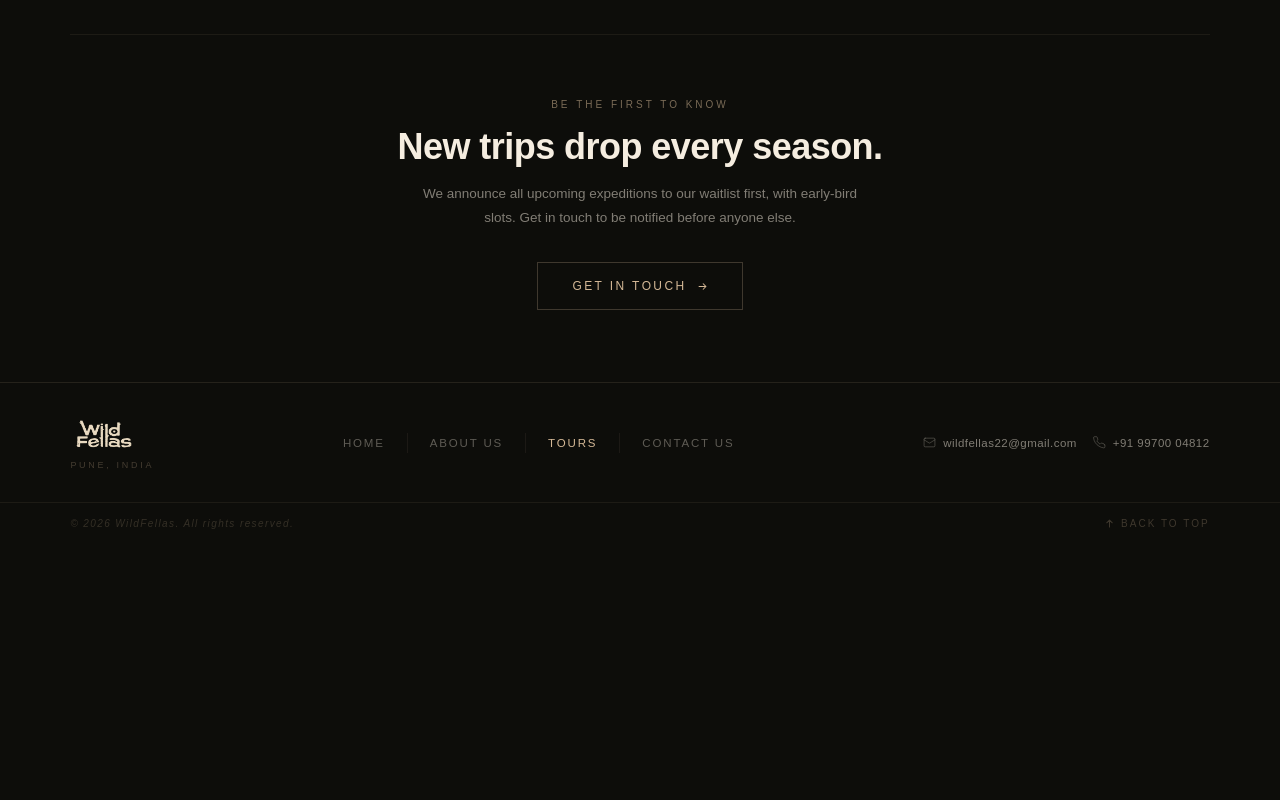
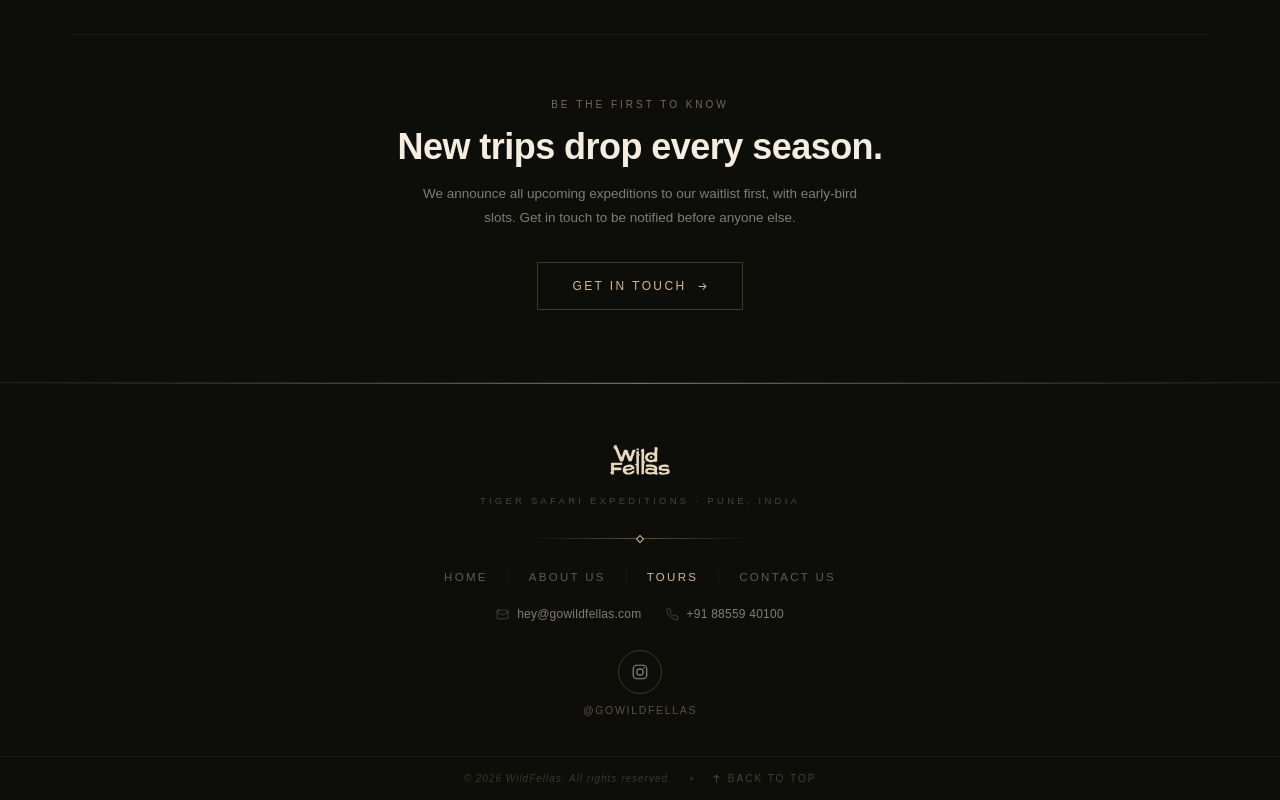
Before and after one commit to amaratitkar-lab/gowildFellas, a website: page Tours_Page.html in a window 1280 px wide. Shown: the part 1997-2797 px from the top of the page. Before the commit the page ends 2540 px from the top, so only its background shows below. Drawn offline with Linux system fonts and the light colour scheme; a web font is replaced by a local one.

Commit message:
Update Tours_Page.html

```diff
--- a/Tours_Page.html
+++ b/Tours_Page.html
@@ -461,65 +461,123 @@ a { color: inherit; text-decoration: none; }
 .wf-footer {
   position: relative; background: var(--bg);
   border-top: 1px solid var(--gold-12);
+  text-align: center;
 }
-.footer-main {
-  display: flex; align-items: center; justify-content: space-between; flex-wrap: wrap;
-  gap: 20px 32px;
-  padding: clamp(28px,4vh,44px) clamp(24px,5.5vw,72px);
-  border-bottom: 1px solid var(--gold-08);
-  max-width: 1280px; margin: 0 auto;
+.wf-footer::before {
+  content: '';
+  position: absolute; top: 0; left: 0; right: 0; height: 1px;
+  background: linear-gradient(to right, transparent, var(--gold) 50%, transparent);
+  opacity: .55;
 }
-.footer-wordmark { display: flex; flex-direction: column; gap: 7px; }
-.footer-wordmark-logo {
-  height: 38px; width: auto; mix-blend-mode: screen;
-  display: block; transition: opacity .35s;
+.footer-center {
+  max-width: 640px; margin: 0 auto;
+  padding: clamp(52px,7vh,84px) clamp(24px,6vw,48px) clamp(40px,5vh,56px);
+  display: flex; flex-direction: column; align-items: center;
 }
-.footer-wordmark-logo:hover { mix-blend-mode: screen; opacity: .85; }
-.footer-wordmark-tag {
-  font-size: 9px; letter-spacing: .3em; text-transform: uppercase;
-  color: var(--gold-28, rgba(212,184,150,.28));
+.footer-logo-link { display: inline-block; }
+.footer-brand-logo {
+  height: 42px; width: auto; mix-blend-mode: screen; display: block;
+  transition: opacity .35s;
 }
-.footer-nav { display: flex; align-items: center; gap: 0; flex-wrap: wrap; }
-.footer-nav-link {
-  font-size: 11.5px; letter-spacing: .16em; text-transform: uppercase;
-  color: var(--cream-35); padding: 4px clamp(12px,2vw,22px);
-  border-right: 1px solid var(--gold-08); transition: color .3s;
-  -webkit-tap-highlight-color: transparent; white-space: nowrap;
+.footer-logo-link:hover .footer-brand-logo { opacity: .8; }
+.footer-brand-kicker {
+  margin-top: 14px;
+  font-size: 9.5px; letter-spacing: .34em; text-transform: uppercase;
+  color: var(--gold-28, rgba(212,184,150,.32));
 }
-.footer-nav-link:first-child { padding-left: 0; }
-.footer-nav-link:last-child  { border-right: none; padding-right: 0; }
-.footer-nav-link:hover  { color: var(--gold); }
-.footer-nav-link.active { color: var(--gold); }
-.footer-contact-cluster {
-  display: flex; align-items: center; gap: 16px; flex-wrap: wrap; width: auto;
+.footer-divider {
+  position: relative;
+  width: 100%; max-width: 220px;
+  height: 1px;
+  margin: clamp(32px,4vh,44px) 0;
+  background: linear-gradient(to right, transparent, var(--gold-40) 50%, transparent);
 }
-.footer-contact-chip {
-  display: inline-flex; align-items: center; gap: 7px;
-  font-size: 11.5px; letter-spacing: .04em; color: var(--cream-50);
-  transition: color .3s; -webkit-tap-highlight-color: transparent; white-space: nowrap;
+.footer-divider::before {
+  content: '';
+  position: absolute; top: 50%; left: 50%;
+  width: 6px; height: 6px;
+  background: var(--bg);
+  border: 1px solid var(--gold);
+  transform: translate(-50%,-50%) rotate(45deg);
 }
-.footer-contact-chip svg { flex-shrink: 0; opacity: .55; transition: opacity .3s; }
-.footer-contact-chip:hover { color: var(--gold); }
-.footer-contact-chip:hover svg { opacity: 1; }
+.footer-nav-row {
+  display: flex; align-items: center; justify-content: center;
+  flex-wrap: wrap; row-gap: 10px;
+}
+.footer-nav-row a {
+  font-size: 11.5px; letter-spacing: .2em; text-transform: uppercase;
+  color: var(--cream-35); padding: 0 clamp(12px,2vw,20px);
+  transition: color .3s; -webkit-tap-highlight-color: transparent;
+}
+.footer-nav-row a:not(:last-child) { border-right: 1px solid var(--gold-08); }
+.footer-nav-row a:hover, .footer-nav-row a.active { color: var(--gold); }
+.footer-info-row {
+  display: flex; align-items: center; justify-content: center;
+  flex-wrap: wrap; gap: 24px;
+  margin-top: clamp(24px,3vh,32px);
+}
+.footer-info-row a {
+  display: inline-flex; align-items: center; gap: 8px;
+  font-size: 12px; letter-spacing: .02em; color: var(--cream-50);
+  transition: color .3s; -webkit-tap-highlight-color: transparent;
+}
+.footer-info-row a svg { opacity: .55; transition: opacity .3s; flex-shrink: 0; }
+.footer-info-row a:hover { color: var(--gold); }
+.footer-info-row a:hover svg { opacity: 1; }
+.footer-social-block {
+  margin-top: clamp(28px,3.6vh,36px);
+  display: flex; flex-direction: column; align-items: center; gap: 10px;
+}
+.footer-social-link {
+  display: flex; align-items: center; justify-content: center;
+  width: 44px; height: 44px; border-radius: 50%;
+  border: 1px solid rgba(212,184,150,.25);
+  color: rgba(245,237,224,.55);
+  transition: color .35s, border-color .35s, background .35s, transform .35s var(--ease-out);
+  -webkit-tap-highlight-color: transparent;
+}
+.footer-social-link:hover {
+  color: var(--bg); background: var(--gold); border-color: var(--gold);
+  transform: translateY(-2px) scale(1.05);
+}
+.footer-social-link svg { display: block; }
+.footer-social-handle {
+  font-size: 10.5px; letter-spacing: .16em; text-transform: uppercase;
+  color: rgba(212,184,150,.4);
+  transition: color .3s;
+}
+.footer-social-block:hover .footer-social-handle { color: var(--gold); }
 .footer-bottom {
-  display: flex; align-items: center; justify-content: space-between; flex-wrap: wrap;
-  gap: 8px;
-  padding: clamp(12px,1.8vh,18px) clamp(24px,5.5vw,72px)
-           max(clamp(12px,1.8vh,18px), calc(clamp(12px,1.8vh,18px) + var(--safe-b)));
-  max-width: 1280px; margin: 0 auto;
+  display: flex; align-items: center; justify-content: center; flex-wrap: wrap;
+  gap: 6px 18px;
+  padding: clamp(16px,2vh,20px) clamp(24px,5.5vw,72px)
+           max(clamp(16px,2vh,20px), calc(clamp(16px,2vh,20px) + var(--safe-b)));
+  border-top: 1px solid var(--gold-08);
 }
 .footer-bottom-copy {
-  font-size: 10px; letter-spacing: .14em; font-style: italic; color: rgba(212,184,150,.2);
+  font-size: 10px; letter-spacing: .1em; font-style: italic; color: rgba(212,184,150,.24);
 }
+.footer-bottom-sep { width: 3px; height: 3px; border-radius: 50%; background: rgba(212,184,150,.2); }
 .footer-back-top {
   display: inline-flex; align-items: center; gap: 6px;
   font-size: 10px; letter-spacing: .2em; text-transform: uppercase;
-  color: rgba(212,184,150,.25); cursor: pointer; background: none; border: none;
+  color: rgba(212,184,150,.3); cursor: pointer; background: none; border: none;
   transition: color .35s var(--ease-out);
 }
 .footer-back-top:hover { color: var(--gold); }
 .footer-back-top svg { transition: transform .35s var(--ease-out); }
 .footer-back-top:hover svg { transform: translateY(-3px); }
+@media (max-width: 600px) {
+  .footer-center { padding: 44px max(20px, calc(18px + var(--safe-l))) 36px; }
+  .footer-nav-row a { padding: 0 12px; font-size: 11px; }
+  .footer-nav-row a:not(:last-child) { border-right: none; }
+  .footer-info-row { gap: 14px 20px; }
+  .footer-bottom { padding: 14px max(20px, calc(18px + var(--safe-l))) max(14px, calc(14px + var(--safe-b))); }
+}
+@media (max-width: 374px) {
+  .footer-brand-logo { height: 34px; }
+}
+
 
 /* ═══════════════════════════════════════════════
    COMING SOON MODAL
@@ -602,13 +660,6 @@ a { color: inherit; text-decoration: none; }
   .horizon-strip { flex-direction: column; align-items: flex-start; }
   .birding-soon-card { flex-direction: column; align-items: flex-start; }
   .birding-soon-cta { width: 100%; justify-content: center; }
-
-  .footer-main { flex-direction: column; align-items: flex-start; padding: 28px max(20px, calc(18px + var(--safe-l))); }
-  .footer-nav { flex-wrap: wrap; }
-  .footer-nav-link { font-size: 11px; letter-spacing: .12em; padding: 4px 14px; }
-  .footer-nav-link:first-child { padding-left: 0; }
-  .footer-contact-cluster { gap: 14px; }
-  .footer-bottom { padding: 12px max(20px, calc(18px + var(--safe-l))); }
 }
 @media (max-width: 700px) {
   .wf-nav-desktop, .wf-nav-divider, .wf-nav-cta { display: none; }
@@ -868,40 +919,57 @@ a { color: inherit; text-decoration: none; }
      FOOTER
 ══════════════════════════════════════════════ -->
 <footer class="wf-footer" role="contentinfo">
-  <div class="footer-main">
-    <div class="footer-wordmark">
-      <a href="index.html" aria-label="WildFellas — Home">
-        <img class="footer-wordmark-logo" src="assets/images/WildFellas_logo.png" alt="WildFellas"/>
-      </a>
-      <span class="footer-wordmark-tag">Pune, India</span>
-    </div>
-    <nav class="footer-nav" aria-label="Footer navigation">
-      <a class="footer-nav-link"        href="index.html">Home</a>
-      <a class="footer-nav-link"        href="about.html">About Us</a>
-      <a class="footer-nav-link active" href="Tours_Page.html">Tours</a>
-      <a class="footer-nav-link"        href="Contact_Page.html">Contact Us</a>
+
+  <div class="footer-center">
+
+    <a class="footer-logo-link" href="index.html" aria-label="WildFellas — Home">
+      <img class="footer-brand-logo" src="assets/images/WildFellas_logo.png" alt="WildFellas"/>
+    </a>
+    <span class="footer-brand-kicker">Tiger Safari Expeditions · Pune, India</span>
+
+    <div class="footer-divider" aria-hidden="true"></div>
+
+    <nav class="footer-nav-row" aria-label="Footer navigation">
+      <a href="index.html">Home</a>
+      <a href="about.html">About Us</a>
+      <a href="Tours_Page.html" class="active">Tours</a>
+      <a href="Contact_Page.html">Contact Us</a>
     </nav>
 
-    <div class="footer-contact-cluster">
-      <a class="footer-contact-chip" href="mailto:wildfellas22@gmail.com">
+    <div class="footer-info-row">
+      <a href="mailto:hey@gowildfellas.com">
         <svg viewBox="0 0 24 24" fill="none" stroke="currentColor" stroke-width="1.5"
              stroke-linecap="round" stroke-linejoin="round" width="13" height="13">
           <rect x="2" y="4" width="20" height="16" rx="2"/>
           <path d="m22 7-8.97 5.7a1.94 1.94 0 0 1-2.06 0L2 7"/>
         </svg>
-        wildfellas22@gmail.com
+        <span>hey@gowildfellas.com</span>
       </a>
-      <a class="footer-contact-chip" href="tel:+919970004812">
+      <a href="tel:+919970004812">
         <svg viewBox="0 0 24 24" fill="none" stroke="currentColor" stroke-width="1.5"
              stroke-linecap="round" stroke-linejoin="round" width="13" height="13">
           <path d="M22 16.92v3a2 2 0 0 1-2.18 2 19.79 19.79 0 0 1-8.63-3.07A19.5 19.5 0 0 1 4.1 12a19.79 19.79 0 0 1-3.07-8.67A2 2 0 0 1 3 1.27h3a2 2 0 0 1 2 1.72c.127.96.361 1.903.7 2.81a2 2 0 0 1-.45 2.11L7.09 9a16 16 0 0 0 6 6l1.27-1.27a2 2 0 0 1 2.11-.45c.907.339 1.85.573 2.81.7A2 2 0 0 1 21 16z"/>
         </svg>
-        +91 99700 04812
+        <span>+91 88559 40100</span>
       </a>
     </div>
+
+    <div class="footer-social-block">
+      <a class="footer-social-link" href="https://instagram.com/gowildfellas" target="_blank" rel="noopener" aria-label="WildFellas on Instagram">
+        <svg viewBox="0 0 24 24" fill="none" stroke="currentColor" stroke-width="1.6" width="18" height="18">
+          <rect x="3" y="3" width="18" height="18" rx="5"/>
+          <circle cx="12" cy="12" r="4.2"/>
+          <circle cx="17.4" cy="6.6" r="1.1" fill="currentColor" stroke="none"/>
+        </svg>
+      </a>
+      <span class="footer-social-handle">@gowildfellas</span>
+    </div>
+
   </div>
+
   <div class="footer-bottom">
     <p class="footer-bottom-copy">© 2026 WildFellas. All rights reserved.</p>
+    <span class="footer-bottom-sep" aria-hidden="true"></span>
     <button class="footer-back-top" onclick="window.scrollTo({top:0,behavior:'smooth'})"
             aria-label="Back to top">
       <svg viewBox="0 0 16 16" fill="none" width="11" height="11" aria-hidden="true">
```
